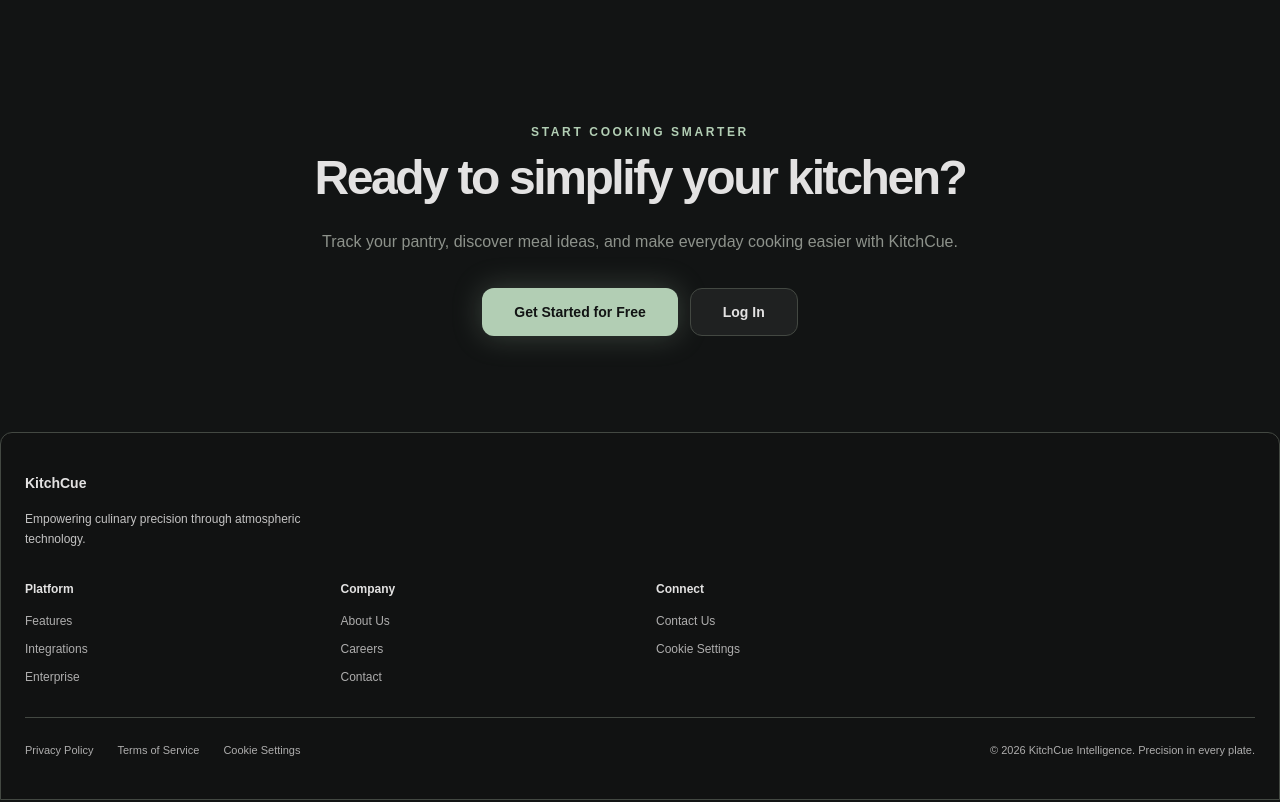
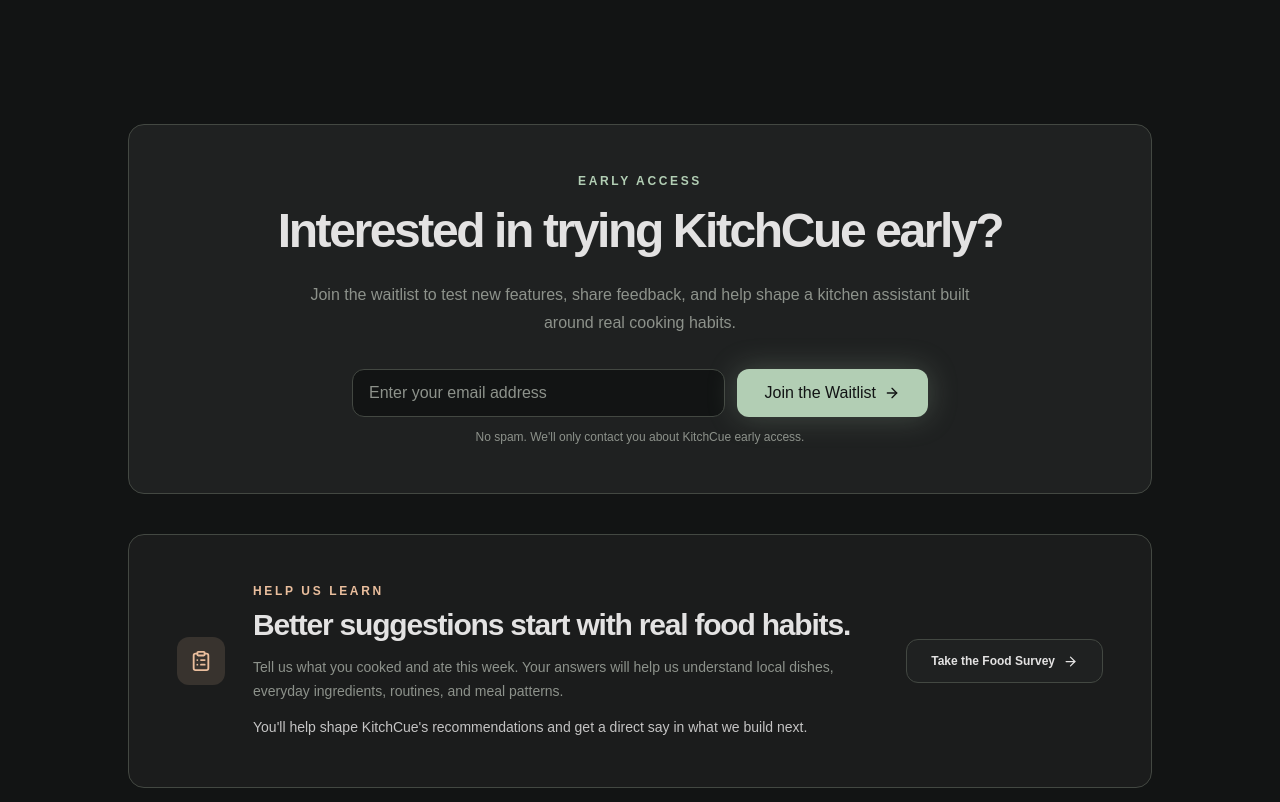
Before and after one commit to KathanChaudhari/kitchcue, a Next.js app: page / in a window 1280 px wide. Shown: the part 2720-3522 px from the top of the page. Built offline with nearby package versions, Linux system fonts and the light colour scheme.

Commit message:
Waitlist added in landing page

```diff
--- a/components/landing/LandingSections.tsx
+++ b/components/landing/LandingSections.tsx
@@ -1,4 +1,4 @@
-import { LandingCtaSection } from "./cta/LandingCtaSection";
+import { WaitlistSection } from "./waitlist/WaitlistSection";
 import { FeaturesSection } from "./features/FeaturesSection";
 import { MinimalistSection } from "./minimalist/MinimalistSection";
 import { RoadmapSection } from "./roadmap/RoadmapSection";
@@ -9,7 +9,7 @@
       <FeaturesSection />
       <MinimalistSection />
       <RoadmapSection />
-      <LandingCtaSection />
+      <WaitlistSection />
     </>
   );
 }
--- a/components/landing/cta/LandingCtaSection.tsx
+++ /dev/null
@@ -1,41 +0,0 @@
-import Link from "next/link";
-
-export function LandingCtaSection() {
-  return (
-    <section
-      id="about"
-      className="px-4 py-16 text-center lg:px-6 lg:py-24"
-    >
-      <div className="mx-auto max-w-3xl">
-        <p className="text-[10px] font-black uppercase tracking-[0.22em] text-[var(--primary)] lg:text-xs">
-          Start Cooking Smarter
-        </p>
-
-        <h2 className="mx-auto mt-2 max-w-sm text-3xl font-black leading-tight tracking-[-0.05em] text-[var(--foreground)] lg:max-w-none lg:text-5xl">
-          Ready to simplify your kitchen?
-        </h2>
-
-        <p className="mx-auto mt-5 max-w-sm text-xs leading-5 text-[var(--muted)] lg:max-w-2xl lg:text-base lg:leading-7">
-          Track your pantry, discover meal ideas, and make everyday cooking
-          easier with KitchCue.
-        </p>
-
-        <div className="mt-8 flex flex-col items-center justify-center gap-3 sm:flex-row">
-          <Link
-            href="/signup"
-            className="inline-flex h-12 w-full max-w-sm items-center justify-center rounded-xl bg-[var(--primary)] px-8 text-xs font-bold text-[var(--ink)] shadow-[0_0_30px_color-mix(in_srgb,var(--primary)_25%,transparent)] transition hover:opacity-90 sm:w-auto lg:text-sm"
-          >
-            Get Started for Free
-          </Link>
-
-          <Link
-            href="/login"
-            className="inline-flex h-12 w-full max-w-sm items-center justify-center rounded-xl border border-[var(--border)] bg-[var(--card)] px-8 text-xs font-bold text-[var(--foreground)] transition hover:border-[color-mix(in_srgb,var(--primary)_40%,var(--border))] hover:bg-[var(--card-soft)] sm:w-auto lg:text-sm"
-          >
-            Log In
-          </Link>
-        </div>
-      </div>
-    </section>
-  );
-}
--- /dev/null
+++ b/components/landing/waitlist/WaitlistSection.tsx
@@ -0,0 +1,208 @@
+"use client";
+
+import Link from "next/link";
+import { FormEvent, useState } from "react";
+import {
+  ArrowRight,
+  Check,
+  ClipboardList,
+  LoaderCircle
+} from "lucide-react";
+
+type WaitlistResponse = {
+  success: boolean;
+  message: string;
+};
+
+export function WaitlistSection() {
+  const [email, setEmail] = useState("");
+  const [isSubmitting, setIsSubmitting] = useState(false);
+  const [isJoined, setIsJoined] = useState(false);
+  const [message, setMessage] = useState("");
+
+  async function handleSubmit(event: FormEvent<HTMLFormElement>) {
+    event.preventDefault();
+
+    const normalizedEmail = email.trim();
+
+    if (!normalizedEmail) {
+      setMessage("Please enter your email address.");
+      return;
+    }
+
+    setIsSubmitting(true);
+    setMessage("");
+
+    try {
+      const response = await fetch("/api/waitlist", {
+        method: "POST",
+        headers: {
+          "Content-Type": "application/json"
+        },
+        body: JSON.stringify({
+          email: normalizedEmail
+        })
+      });
+
+      const data = (await response.json()) as WaitlistResponse;
+
+      if (!response.ok) {
+        throw new Error(data.message || "Unable to join the waitlist.");
+      }
+
+      setIsJoined(true);
+      setEmail("");
+      setMessage(data.message);
+    } catch (error) {
+      setMessage(
+        error instanceof Error
+          ? error.message
+          : "Something went wrong. Please try again."
+      );
+    } finally {
+      setIsSubmitting(false);
+    }
+  }
+
+  return (
+    <section
+      id="waitlist"
+      className="scroll-mt-16 px-4 py-16 lg:px-6 lg:py-24"
+    >
+      <div className="mx-auto max-w-5xl">
+        {/* Waitlist section */}
+        <div className="rounded-2xl border border-[var(--border)] bg-[var(--card)] p-7 lg:p-12">
+          <div className="mx-auto max-w-3xl text-center">
+            <p className="text-[10px] font-black uppercase tracking-[0.22em] text-[var(--primary)] lg:text-xs">
+              Early Access
+            </p>
+
+            <h2 className="mt-3 text-3xl font-black leading-tight tracking-[-0.05em] text-[var(--foreground)] lg:text-5xl">
+              Interested in trying KitchCue early?
+            </h2>
+
+            <p className="mx-auto mt-5 max-w-2xl text-xs leading-5 text-[var(--muted)] lg:text-base lg:leading-7">
+              Join the waitlist to test new features, share feedback, and help
+              shape a kitchen assistant built around real cooking habits.
+            </p>
+
+            {isJoined ? (
+              <div
+                role="status"
+                className="mx-auto mt-8 flex max-w-xl items-start gap-3 rounded-xl border border-[var(--primary)]/30 bg-[var(--primary)]/10 p-4 text-left"
+              >
+                <div className="flex size-8 shrink-0 items-center justify-center rounded-full bg-[var(--primary)] text-[var(--ink)]">
+                  <Check size={17} strokeWidth={3} />
+                </div>
+
+                <div>
+                  <p className="text-sm font-bold text-[var(--foreground)]">
+                    You&apos;re on the list!
+                  </p>
+
+                  <p className="mt-1 text-xs leading-5 text-[var(--muted)] lg:text-sm">
+                    {message}
+                  </p>
+                </div>
+              </div>
+            ) : (
+              <form
+                onSubmit={handleSubmit}
+                className="mx-auto mt-8 flex max-w-xl flex-col gap-3 sm:flex-row"
+              >
+                <label htmlFor="waitlist-email" className="sr-only">
+                  Email address
+                </label>
+
+                <input
+                  id="waitlist-email"
+                  type="email"
+                  name="email"
+                  value={email}
+                  onChange={(event) => setEmail(event.target.value)}
+                  placeholder="Enter your email address"
+                  autoComplete="email"
+                  disabled={isSubmitting}
+                  required
+                  className="h-12 min-w-0 flex-1 rounded-xl border border-[var(--border)] bg-[var(--background)] px-4 text-sm text-[var(--foreground)] outline-none transition placeholder:text-[var(--muted)] focus:border-[var(--primary)] disabled:cursor-not-allowed disabled:opacity-60"
+                />
+
+                <button
+                  type="submit"
+                  disabled={isSubmitting}
+                  className="inline-flex h-12 shrink-0 items-center justify-center gap-2 rounded-xl bg-[var(--primary)] px-7 text-xs font-bold text-[var(--ink)] shadow-[0_0_30px_color-mix(in_srgb,var(--primary)_25%,transparent)] transition hover:opacity-90 disabled:cursor-not-allowed disabled:opacity-60 lg:text-sm"
+                >
+                  {isSubmitting ? (
+                    <>
+                      <LoaderCircle size={16} className="animate-spin" />
+                      Joining...
+                    </>
+                  ) : (
+                    <>
+                      Join the Waitlist
+                      <ArrowRight size={16} />
+                    </>
+                  )}
+                </button>
+              </form>
+            )}
+
+            {!isJoined && message && (
+              <p
+                role="alert"
+                className="mx-auto mt-3 max-w-xl text-left text-xs font-medium text-red-400"
+              >
+                {message}
+              </p>
+            )}
+
+            {!isJoined && (
+              <p className="mt-3 text-[10px] leading-4 text-[var(--muted)] lg:text-xs">
+                No spam. We&apos;ll only contact you about KitchCue early
+                access.
+              </p>
+            )}
+          </div>
+        </div>
+
+        {/* Survey section */}
+        <div className="mt-8 rounded-2xl border border-[var(--border)] bg-[var(--card-soft)] p-7 lg:mt-10 lg:p-12">
+          <div className="grid gap-7 lg:grid-cols-[auto_1fr_auto] lg:items-center">
+            <div className="flex size-12 items-center justify-center rounded-xl bg-[color-mix(in_srgb,var(--secondary)_14%,transparent)] text-[var(--secondary)]">
+              <ClipboardList size={22} />
+            </div>
+
+            <div>
+              <p className="text-[10px] font-black uppercase tracking-[0.22em] text-[var(--secondary)] lg:text-xs">
+                Help Us Learn
+              </p>
+
+              <h3 className="mt-2 text-xl font-black tracking-[-0.04em] text-[var(--foreground)] lg:text-3xl">
+                Better suggestions start with real food habits.
+              </h3>
+
+              <p className="mt-3 max-w-2xl text-xs leading-5 text-[var(--muted)] lg:text-sm lg:leading-6">
+                Tell us what you cooked and ate this week. Your answers will
+                help us understand local dishes, everyday ingredients, routines,
+                and meal patterns.
+              </p>
+
+              <p className="mt-3 max-w-2xl text-xs leading-5 text-[var(--foreground)]/85 lg:text-sm lg:leading-6">
+                You&apos;ll help shape KitchCue&apos;s recommendations and get a
+                direct say in what we build next.
+              </p>
+            </div>
+
+            <Link
+              href="/survey"
+              className="inline-flex h-11 w-full items-center justify-center gap-2 rounded-xl border border-[var(--border)] bg-[var(--card)] px-6 text-xs font-bold text-[var(--foreground)] transition hover:border-[var(--secondary)] hover:bg-[var(--surface-container-high)] lg:w-auto"
+            >
+              Take the Food Survey
+              <ArrowRight size={15} />
+            </Link>
+          </div>
+        </div>
+      </div>
+    </section>
+  );
+}
```
